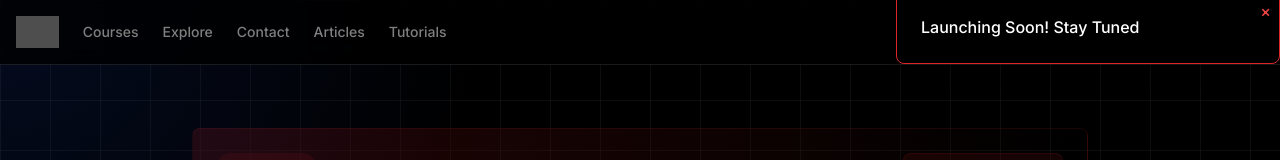
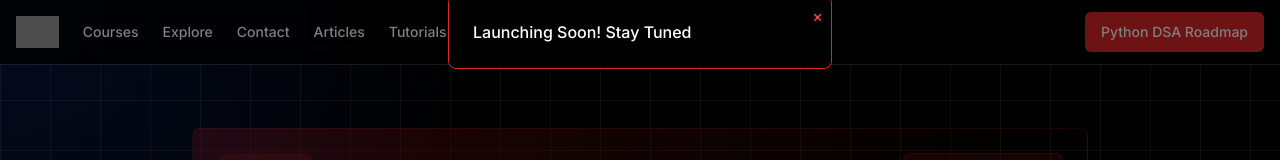
Before and after one commit to samunicode/z2a_new, a Next.js app: page / in a window 1280 px wide. Both pictures are taken after a click on the button "Python DSA Roadmap". Shown: the top 160 px of the page. Built offline with nearby package versions, Linux system fonts and the light colour scheme; grey boxes are pictures that could not be loaded.

Commit message:
Update navbar.tsx

```diff
--- a/components/navbar.tsx
+++ b/components/navbar.tsx
@@ -11,14 +11,14 @@ export default function Navbar() {
   return (
     <header className="fixed top-0 left-0 right-0 z-50 border-b border-white/10 bg-background/95 backdrop-blur supports-[backdrop-filter]:bg-background/60">
 
-       {isOpen && (
+      {isOpen && (
   <div
     className="fixed inset-0 flex items-center justify-center bg-black bg-opacity-50"
     onClick={() => setIsOpen(false)}
   >
     <div
-      className="bg-black text-white p-6 rounded-lg shadow-lg relative w-96 border border-red-600
-                 top-1/2 left-1/2 transform -translate-x-1/2 -translate-y-1/2"
+      className="bg-black text-white p-6 rounded-lg shadow-lg border border-red-600
+                 w-96 fixed top-1/2 left-1/2 transform -translate-x-1/2 -translate-y-1/2"
       onClick={(e) => e.stopPropagation()}
     >
       <span
@@ -31,6 +31,7 @@ export default function Navbar() {
     </div>
   </div>
 )}
+
 
 
 
```
